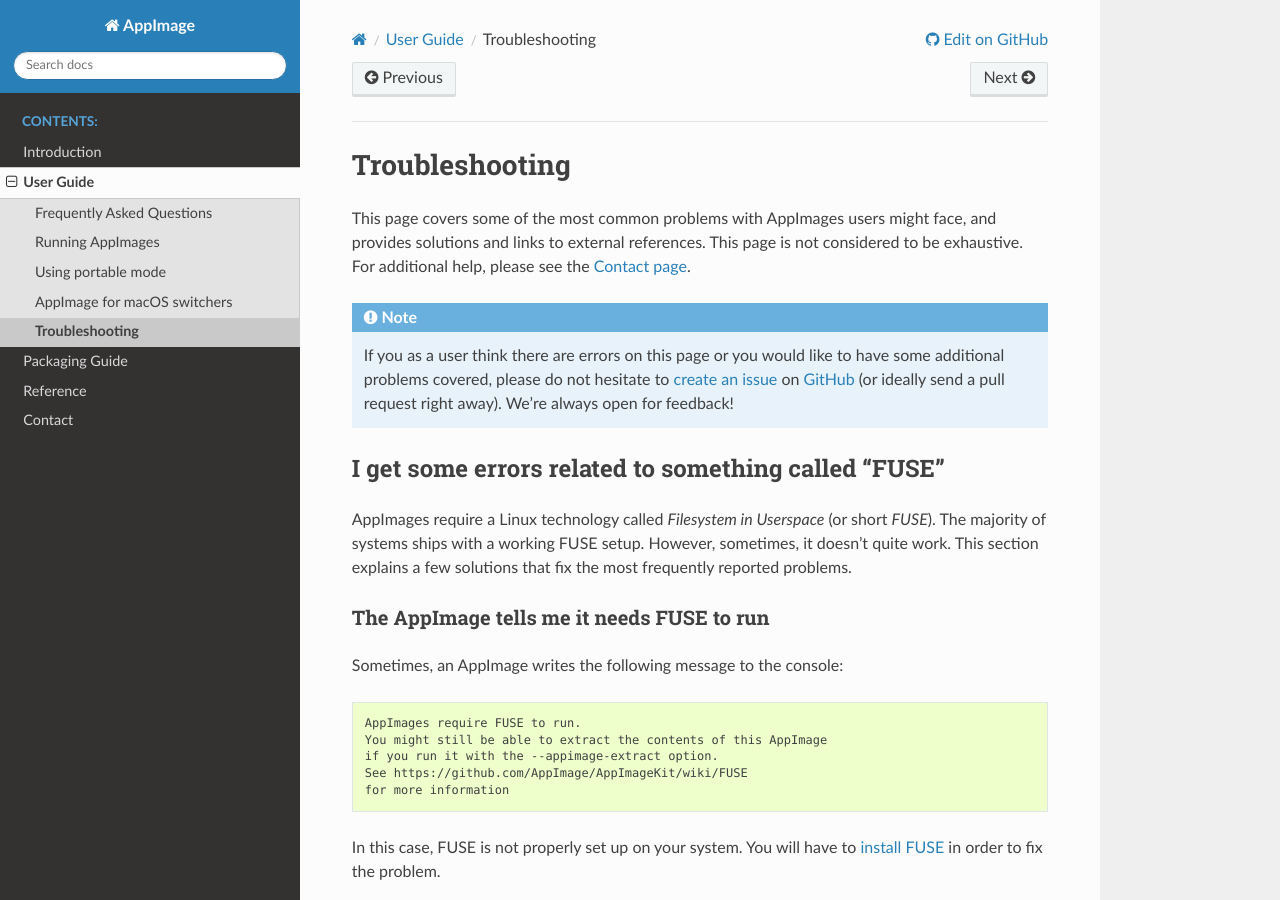
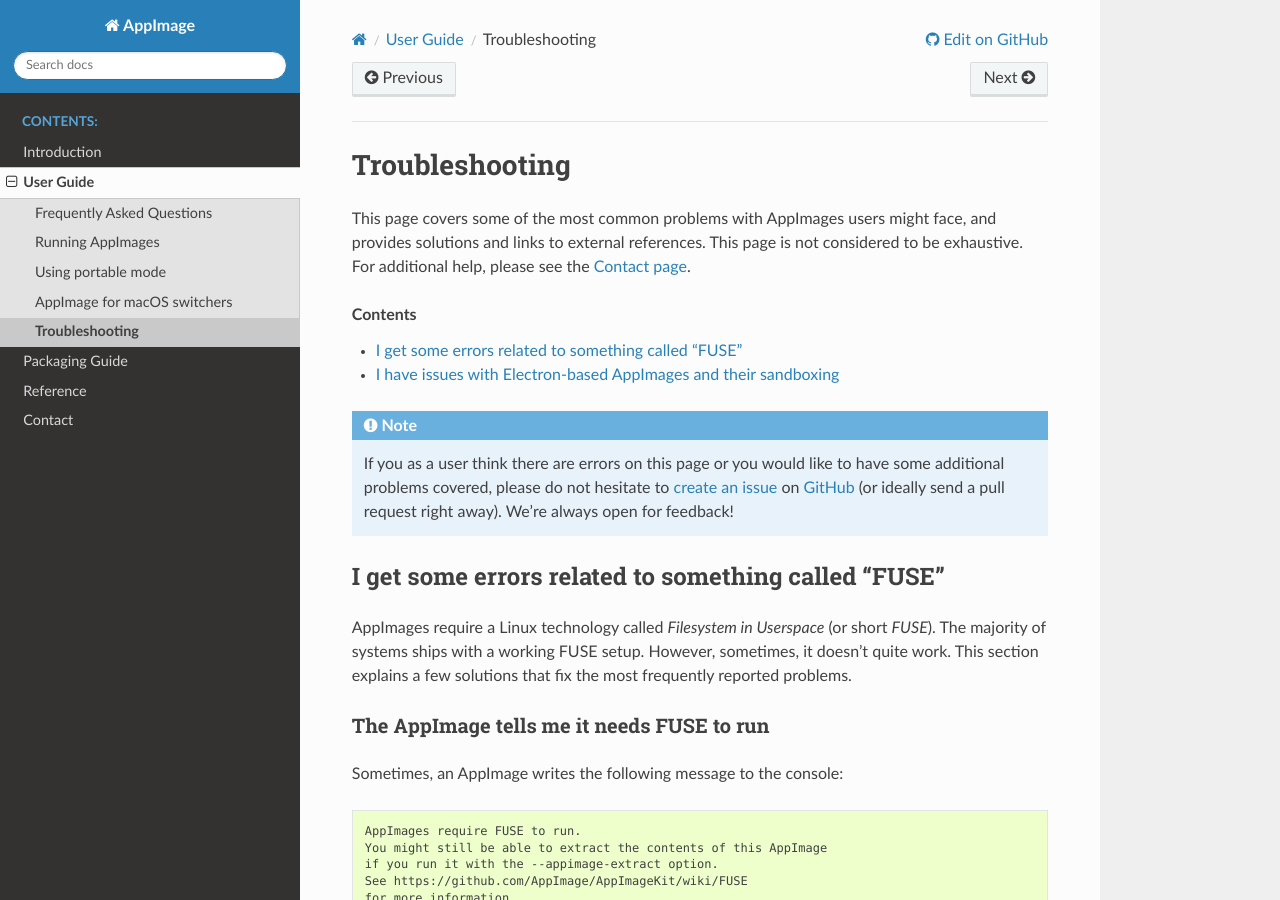
Before and after one commit to AppImage/docs.appimage.org, a Sphinx documentation site: the page built from source/user-guide/troubleshooting.rst, in a window 1280 px wide and 900 px high. Built offline with Sphinx 7.4.7 and the Read the Docs theme 2.0.0, drawn with Linux system fonts in a browser that asks for light colours.

Commit message:
Add page-local contents list for easier navigation

```diff
--- a/source/user-guide/troubleshooting.rst
+++ b/source/user-guide/troubleshooting.rst
@@ -4,6 +4,10 @@
 ===============
 
 This page covers some of the most common problems with AppImages users might face, and provides solutions and links to external references. This page is not considered to be exhaustive. For additional help, please see the :ref:`Contact page <ref-contact>`.
+
+.. contents:: Contents
+   :local:
+   :depth: 1
 
 .. note::
 
```
